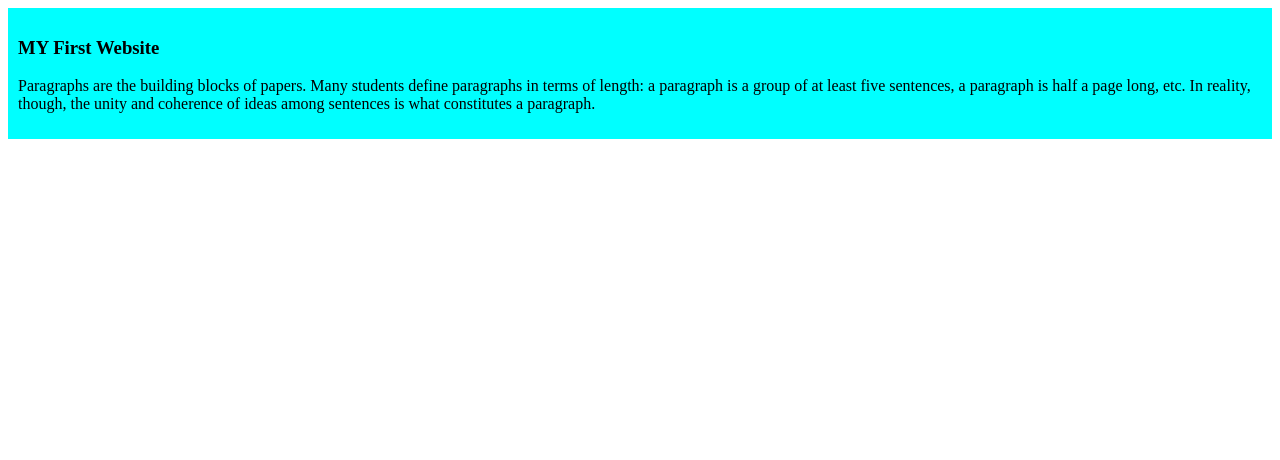
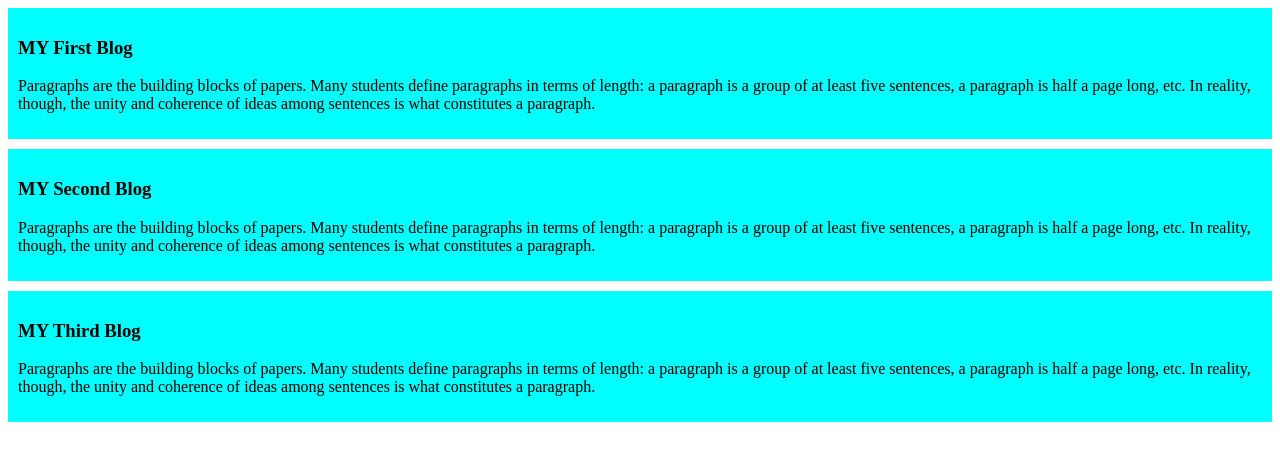
Before and after one commit to AsifIslamBisal/My-Simple-Website, a plain HTML site: page index.html in a window 1280 px wide. Drawn offline with Linux system fonts and the light colour scheme.

Commit message:
added the second and the third blog

```diff
--- a/blog.css
+++ b/blog.css
@@ -1,4 +1,5 @@
 div{
     background-color: aqua;
     padding: 10px;
+    margin-bottom: 10px;
 }
--- a/index.html
+++ b/index.html
@@ -8,7 +8,21 @@
 </head>
 <body>
     <div>
-        <h3>MY First Website</h3>
+        <h3>MY First Blog</h3>
+        <p>Paragraphs are the building blocks of papers.
+             Many students define paragraphs in terms of length:
+              a paragraph is a group of at least five sentences, a paragraph is half a page long, etc.
+               In reality, though, the unity and coherence of ideas among sentences is what constitutes a paragraph.</p>
+    </div>
+    <div>
+        <h3>MY Second Blog</h3>
+        <p>Paragraphs are the building blocks of papers.
+             Many students define paragraphs in terms of length:
+              a paragraph is a group of at least five sentences, a paragraph is half a page long, etc.
+               In reality, though, the unity and coherence of ideas among sentences is what constitutes a paragraph.</p>
+    </div>
+    <div>
+        <h3>MY Third Blog</h3>
         <p>Paragraphs are the building blocks of papers.
              Many students define paragraphs in terms of length:
               a paragraph is a group of at least five sentences, a paragraph is half a page long, etc.
```
